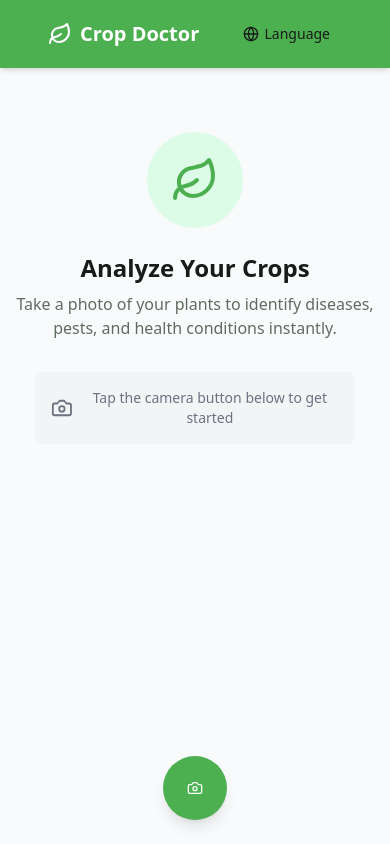
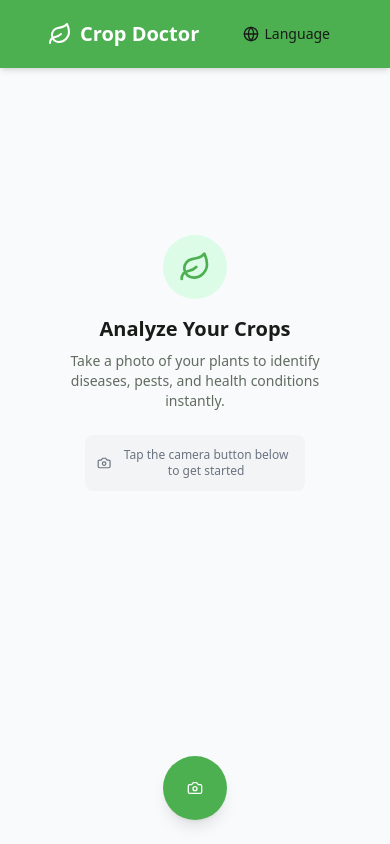
Before and after one commit to Laxnar-AI-Innovations/crop-sight-reporter-android, a React (Vite) app: page / in a window 390 px wide. Built offline with nearby package versions, Linux system fonts and the light colour scheme.

Commit message:
Fix: Improve app responsiveness for Android
Adjust layout and styling to ensure the app is responsive and fits well on mobile screens.

```diff
--- a/src/App.tsx
+++ b/src/App.tsx
@@ -17,8 +17,9 @@ const App = () => (
   <QueryClientProvider client={queryClient}>
     <LanguageProvider>
       <TooltipProvider>
+        <div className="max-w-md mx-auto min-h-screen overflow-hidden">
           <Toaster />
-        <Sonner />
+          <Sonner position="top-center" closeButton toastOptions={{ duration: 3000 }} />
           <BrowserRouter>
             <Routes>
               <Route path="/" element={<Index />} />
@@ -29,6 +30,7 @@ const App = () => (
               <Route path="*" element={<NotFound />} />
             </Routes>
           </BrowserRouter>
+        </div>
       </TooltipProvider>
     </LanguageProvider>
   </QueryClientProvider>
--- a/src/components/EmptyState.tsx
+++ b/src/components/EmptyState.tsx
@@ -7,17 +7,17 @@ const EmptyState: React.FC = () => {
   const { t } = useLanguage();
 
   return (
-    <div className="flex flex-col items-center justify-center h-full py-16 px-4 text-center">
-      <div className="bg-green-100 p-6 rounded-full mb-6">
-        <Leaf className="h-12 w-12 text-cropGreen" />
+    <div className="flex flex-col items-center justify-center h-[70vh] py-8 px-4 text-center">
+      <div className="bg-green-100 p-4 rounded-full mb-4">
+        <Leaf className="h-8 w-8 text-cropGreen" />
       </div>
-      <h2 className="text-2xl font-bold mb-2">{t('analyzeCrops')}</h2>
-      <p className="text-muted-foreground max-w-md mb-8">
+      <h2 className="text-xl font-bold mb-2">{t('analyzeCrops')}</h2>
+      <p className="text-muted-foreground text-sm max-w-[280px] mb-6">
         {t('takePhoto')}
       </p>
-      <div className="flex items-center justify-center bg-gray-100 rounded-lg p-4 max-w-xs">
-        <Camera className="h-6 w-6 mr-2 text-gray-500" />
-        <p className="text-gray-500 text-sm">{t('tapCamera')}</p>
+      <div className="flex items-center justify-center bg-gray-100 rounded-lg p-3 max-w-[220px]">
+        <Camera className="h-5 w-5 mr-2 text-gray-500" />
+        <p className="text-gray-500 text-xs">{t('tapCamera')}</p>
       </div>
     </div>
   );
--- a/src/components/LoadingState.tsx
+++ b/src/components/LoadingState.tsx
@@ -7,10 +7,10 @@ const LoadingState: React.FC = () => {
   const { t } = useLanguage();
 
   return (
-    <div className="flex flex-col items-center justify-center h-full py-16 px-4">
-      <Loader2 className="h-12 w-12 text-cropGreen animate-spin mb-4" />
-      <h3 className="text-xl font-medium mb-2">{t('analyzing')}</h3>
-      <p className="text-muted-foreground text-center max-w-md">
+    <div className="flex flex-col items-center justify-center h-[70vh] py-8 px-4">
+      <Loader2 className="h-10 w-10 text-cropGreen animate-spin mb-4" />
+      <h3 className="text-lg font-medium mb-2">{t('analyzing')}</h3>
+      <p className="text-muted-foreground text-center text-sm max-w-[280px]">
         {t('aiExamining')}
       </p>
     </div>
--- a/src/index.css
+++ b/src/index.css
@@ -1,4 +1,3 @@
-
 @tailwind base;
 @tailwind components;
 @tailwind utilities;
@@ -92,6 +91,25 @@
 
   body {
     @apply bg-background text-foreground;
+    /* Prevent overscroll bounce effect common in mobile browsers */
+    overscroll-behavior: none;
+    /* Font size adjustment for mobile */
+    font-size: 15px;
+    /* Prevent text resize when orientation changes */
+    -webkit-text-size-adjust: 100%;
+    /* Improve font rendering */
+    -webkit-font-smoothing: antialiased;
+    -moz-osx-font-smoothing: grayscale;
+  }
+
+  /* Add safe area insets for devices with notches */
+  @supports (padding: max(0px)) {
+    body {
+      padding-left: min(0vmin, env(safe-area-inset-left));
+      padding-right: min(0vmin, env(safe-area-inset-right));
+      padding-top: min(0vmin, env(safe-area-inset-top));
+      padding-bottom: min(0vmin, env(safe-area-inset-bottom));
+    }
   }
 }
 
@@ -125,3 +143,24 @@
     background-position: 200% 0;
   }
 }
+
+/* Mobile-specific utility classes */
+.mobile-safe-bottom {
+  padding-bottom: max(1rem, env(safe-area-inset-bottom));
+}
+
+.mobile-full-height {
+  height: calc(100vh - 56px); /* Typical mobile header height */
+}
+
+.mobile-touch-target {
+  min-height: 44px; /* Apple's recommended minimum touch target size */
+  min-width: 44px;
+}
+
+/* Improved tap highlight for mobile */
+@media (pointer: coarse) {
+  a, button {
+    -webkit-tap-highlight-color: rgba(0, 0, 0, 0);
+  }
+}
```
Lines whose indentation alone changed are shown as unchanged.
